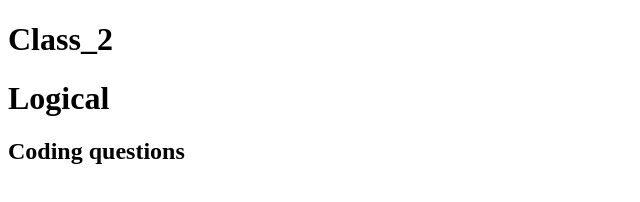
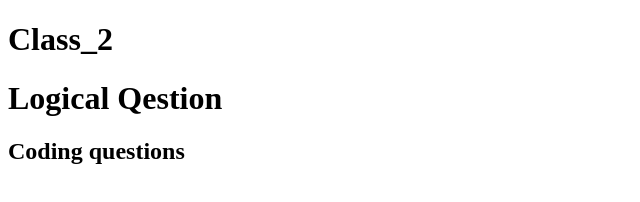
Before and after one commit to Parthrajput-git/Coding_Questions, a plain HTML site: page Class2/index.html in a window 1280 px wide. Shown: the whole page, without its empty margins (0-640 px from the left). Drawn offline with Linux system fonts and the light colour scheme.

Commit message:
Update index.html

```diff
--- a/Class2/index.html
+++ b/Class2/index.html
@@ -7,7 +7,7 @@
 </head>
 <body>
     <h1>Class_2</h1>
-    <h1>Logical</h1>
+    <h1>Logical Qestion</h1>
     <h2>Coding questions</h2>
     <script src="script.js"></script>
 </body>
```
